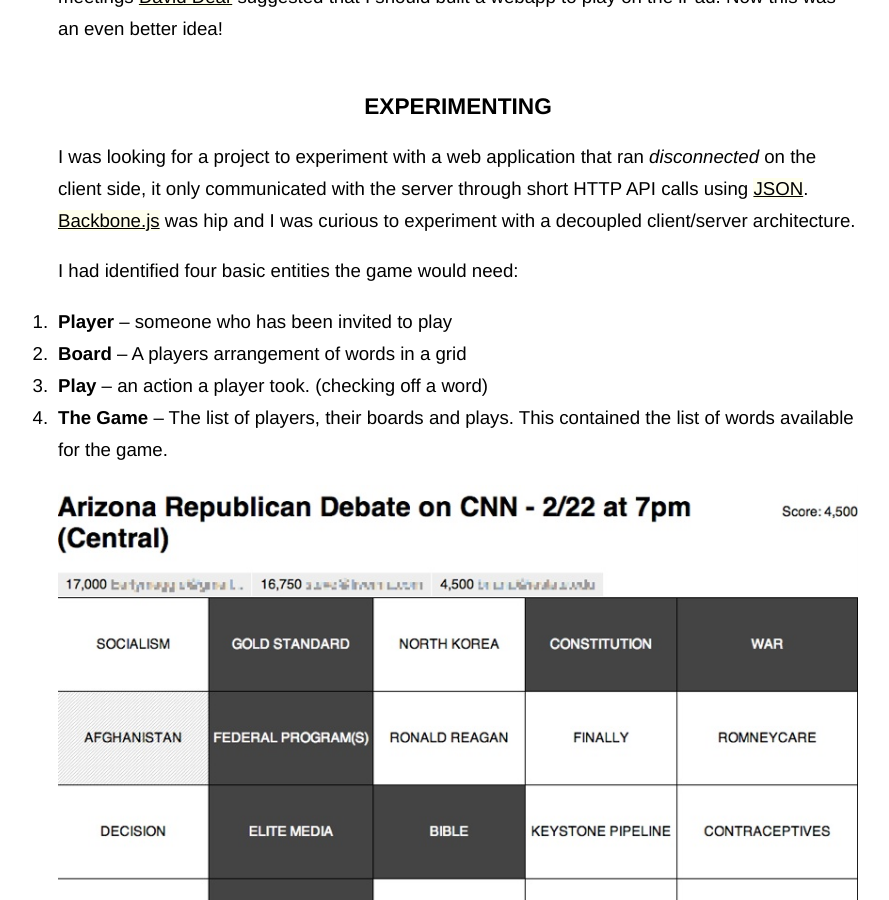
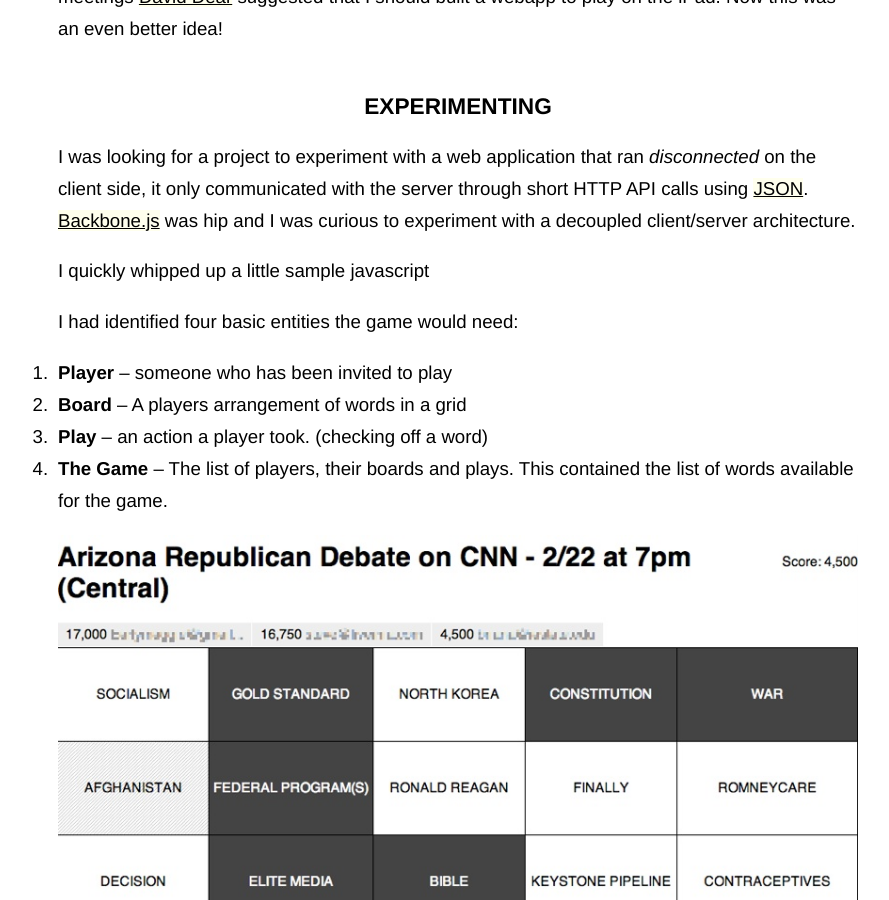
Before and after one commit to banderson623/banderson623.github.com, a Jekyll site: the page built from projects/bingo.md, in a window 1280 px wide and 900 px high, scrolled down 1710 px. Shown: the whole window, without its empty margins (182-1071 px from the left). Built offline with Jekyll 4.4.1, drawn with Linux system fonts in a browser that asks for light colours.

```diff
--- /dev/null
+++ b/google6ac637620f4e27c5.html
@@ -0,0 +1 @@
+google-site-verification: google6ac637620f4e27c5.html
--- a/projects/bingo.md
+++ b/projects/bingo.md
@@ -27,6 +27,9 @@ In the Summer of 2012 I had to attend a series of meetings with a few friends. T
 
 I was looking for a project to experiment with a web application that ran _disconnected_ on the client side, it only communicated with the server through short HTTP API calls using [JSON](http://www.json.org/). [Backbone.js](http://backbonejs.org/) was hip and I was curious to experiment with a decoupled client/server architecture.
 
+
+I quickly whipped up a little sample javascript
+
 I had identified four basic entities the game would need:
 1. **Player** &ndash; someone who has been invited to play
 2. **Board** &ndash; A players arrangement of words in a grid
```
